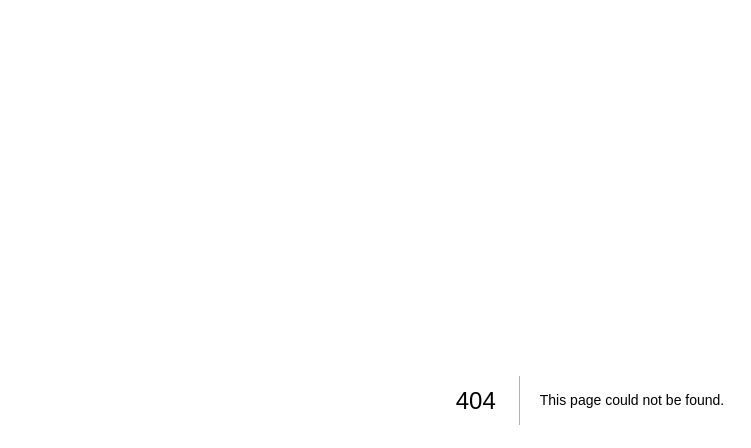
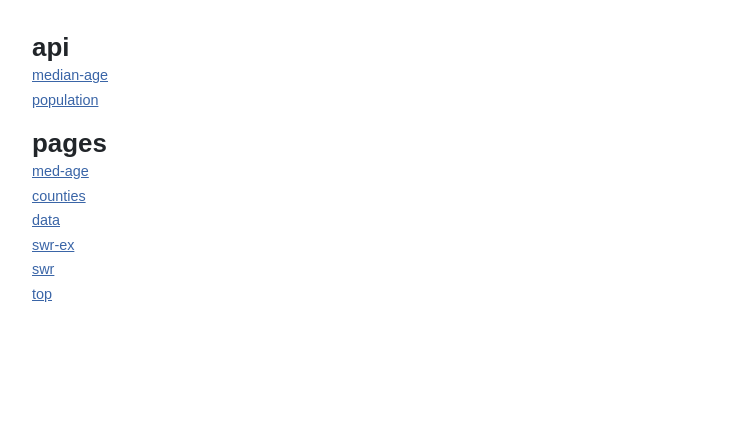
Before and after one commit to jthomassie/census-2020-counties, a Next.js app: page / in a window 1280 px wide. Before the commit this address had no page. Shown: the top 448 px of the page, without its empty margins (50-801 px from the left). Built offline with nearby package versions, Linux system fonts and the light colour scheme; a web font is replaced by a local one.

Commit message:
update index, pages

```diff
--- a/lib/mongodb.js
+++ b/lib/mongodb.js
@@ -23,14 +23,14 @@ export async function connectToDatabase() {
   if (cachedClient && cachedDb) {
     return { client: cachedClient, db: cachedDb };
   }
-
+  //
   const client = await MongoClient.connect(uri, {
     useNewUrlParser: true,
     useUnifiedTopology: true,
   });
-
+  //
   const db = await client.db(dbName);
-
+  //
   cachedClient = client;
   cachedDb = db;
 
--- /dev/null
+++ b/pages/index.js
@@ -0,0 +1,65 @@
+// components/Navs.js
+
+import Link from "next/link";
+
+const Navs = () => {
+  return (
+    <>
+      <div className="container">
+        <div className="row">
+          <div className="col-">
+            <h3 className="m-0 mt-5">api</h3>
+            <ul className="list-unstyled">
+              <li>
+                <Link href="/api/median-age">
+                  <a>median-age</a>
+                </Link>
+              </li>
+              <li>
+                <Link href="/api/population">
+                  <a>population</a>
+                </Link>
+              </li>
+            </ul>
+
+            <h3 className="m-0 mt-3">pages</h3>
+            <ul className="list-unstyled">
+              <li>
+                <Link href="/med-age">
+                  <a>med-age</a>
+                </Link>
+              </li>
+              <li>
+                <Link href="/counties">
+                  <a>counties</a>
+                </Link>
+              </li>
+              <li>
+                <Link href="/data">
+                  <a>data</a>
+                </Link>
+              </li>
+              <li>
+                <Link href="/swr-ex">
+                  <a>swr-ex</a>
+                </Link>
+              </li>
+              <li>
+                <Link href="/swr">
+                  <a>swr</a>
+                </Link>
+              </li>
+              <li>
+                <Link href="/top">
+                  <a>top</a>
+                </Link>
+              </li>
+            </ul>
+          </div>
+        </div>
+      </div>
+    </>
+  );
+};
+
+export default Navs;
--- a/pages/med-age.js
+++ b/pages/med-age.js
@@ -24,6 +24,6 @@ export default App;
 
 // fetch on build executed server side
 export async function getStaticProps() {
-  const { getTaxiData } = require("../lib/helpers");
-  return { props: await getTaxiData(), revalidate: 1 };
+  const { getCounties } = require("../lib/counties");
+  return { props: await getCounties(), revalidate: 1 };
 }
--- a/pages/swr-ex.js
+++ b/pages/swr-ex.js
@@ -3,7 +3,7 @@
 import useSWR, { SWRConfig } from "swr";
 
 const fetcher = (...args) => fetch(...args).then((res) => res.json());
-const API = "/api/counties";
+const API = "/api/population";
 
 // server side fetch on build
 export async function getServerSideProps() {
```
Also changed, not shown: lib/old-mongodb.js (deleted, +0 -30 lines), pages/counties.js (+18 -10 lines), pages/swr.js (+7 -6 lines), pages/top.js (+15 -9 lines), 1 other file (tests, documents, lock files or other folders).
